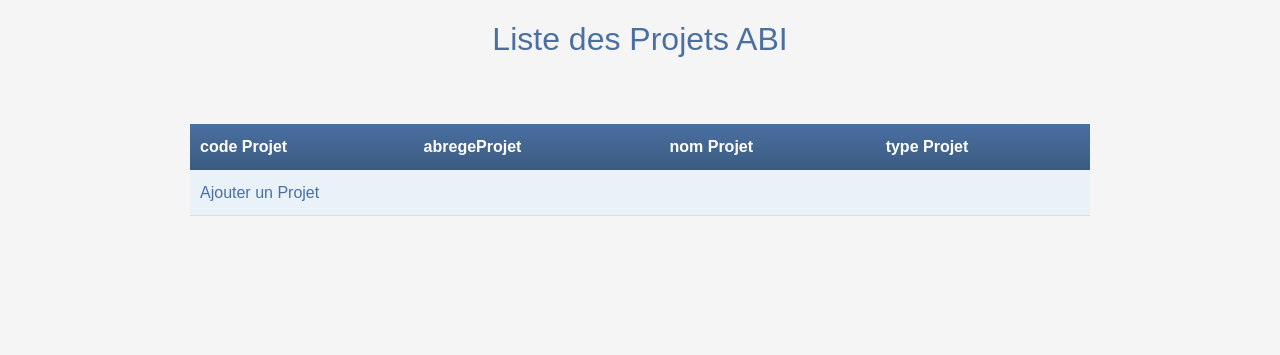
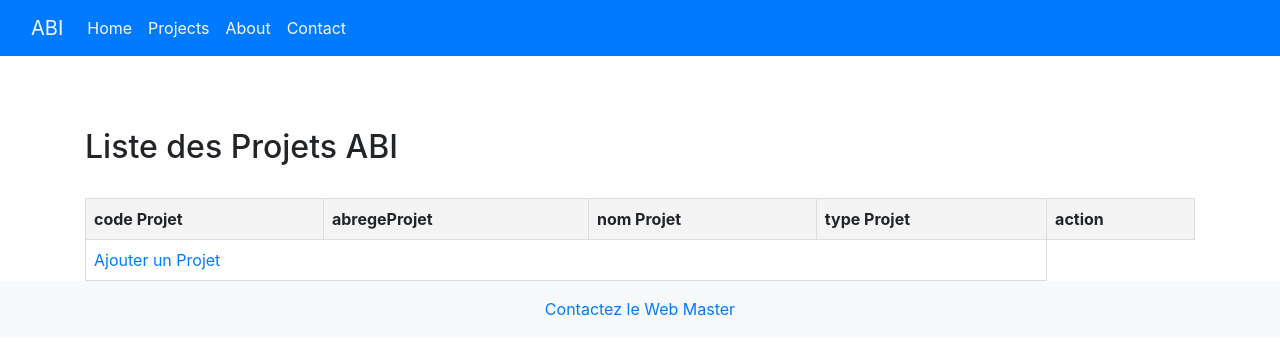
Before and after one commit to karimaweb/ABI, a PHP site: page / in a window 1280 px wide. Shown: the top 355 px of the page. Run offline with PHP 8.4, Linux system fonts and the light colour scheme; data that the repository does not hold is empty; some libraries are stand-ins or nearby versions.

Commit message:
ajouter supprimer projet à vérier les controles

```diff
--- a/contenu/css/style.css
+++ b/contenu/css/style.css
@@ -1,75 +1,57 @@
 /* Appliquer une police par défaut */
-body {
-    font-family: Arial, sans-serif;
-    background-color: #f5f5f5; /* Fond de page légèrement teinté */
-    color: #333333; /* Texte sombre mais pas noir */
-    line-height: 1.6;
-    padding: 20px;
-    margin: 0;
+h2{
+    align-content: center;
+}
+.table-container {
+    width: 100%;
+    overflow-x: auto;
 }
 
-/* Titres */
-h1 {
-    color: #4a6fa2; /* Couleur en harmonie avec le logo ABI */
-    text-align: center;
-    font-size: 2em;
-    margin-bottom: 20px;
+table {
+    width: 100%;
+    border-collapse: collapse;
 }
 
-/* Conteneur de la table pour limiter la largeur */
-.table-container {
-    max-width: 900px; /* Largeur maximale de la table */
-    margin: 0 auto; /* Centrer la table */
-    overflow-x: auto; /* Permettre un défilement horizontal si nécessaire */
+th, td {
+    border: 1px solid #ddd;
+    padding: 8px;
+    text-align: left;
 }
 
-/* Table de projets */
-table {
-    width: 100%; /* La table occupe toute la largeur du conteneur */
-    border-collapse: collapse;
-    margin-top: 20px;
+th {
+    background-color: #f4f4f4;
 }
 
-/* Style des en-têtes de table */
-th {
-    background: linear-gradient(to bottom, #4a6fa2, #3b5c80); /* Dégradé harmonieux */
-    color: white;
-    padding: 10px;
-    text-align: left;
+.actions a {
+    text-decoration: none;
+    margin-right: 8px;
+}
+
+.actions .btn-supprimer {
+    color: red;
     font-weight: bold;
 }
 
-/* Style des cellules */
-td {
-    background-color: #e9f2f9; /* Couleur douce pour les cellules */
-    padding: 10px;
-    text-align: left;
-    border-bottom: 1px solid #ddd;
+.actions .btn-supprimer:hover {
+    text-decoration: underline;
+    color: darkred;
 }
 
-/* Style de survol pour les lignes de la table */
-tr:hover {
-    background-color: #f1f1f1; /* Survol doux */
+.add-container {
+    text-align: center;
+    margin-top: 10px;
 }
 
-/* Limiter la largeur des cellules si le contenu est trop large */
-td, th {
-    max-width: 200px;
-    word-wrap: break-word;
+.btn-add {
+    display: inline-block;
+    padding: 10px 20px;
+    background-color: #28a745;
+    color: white;
+    text-decoration: none;
+    border-radius: 5px;
+    font-size: 16px;
 }
 
-/* Lien si nécessaire dans la table */
-a {
-    color: #4a6fa2;
-    text-decoration: none;
+.btn-add:hover {
+    background-color: #218838;
 }
-
-a:hover {
-    text-decoration: underline;
-}
-
-/* Mises en page générales */
-.container {
-    max-width: 1200px;
-    margin: 0 auto;
-}
--- a/controlleur/controlleur.php
+++ b/controlleur/controlleur.php
@@ -17,25 +17,34 @@ include 'modele/modele.php';
         // Affiche la liste des projets dans la vue
         require "templates/listeProjets.php";
     }
-    // function control_form_fields($abrege, $nomProjet, $typeProjet) {
-    //     $tErreurs = []; // initialise le tableau d'erreurs
-    //     if (empty($abrege)) {// je teste le champ prenom
-    //         $tErreurs['abrege'] = "Il faut remplir le champ prenom.";
-    //     } elseif (!preg_match("/^[a-zA-Z-]{2,}$/", $abrege)) {// perg_match expression reguliere
-    //         $tErreurs['abrege'] = "Le champ abrege doit comporter au moins 2 caractères alphabétiques sans chiffres.";
-    //     }
-    //     if (empty( $nomProjet)) {
-    //         $tErreurs['nomProjet'] = "Il faut remplir le champ nomProjet.";
-    //     } elseif (!preg_match("/^[a-zA-Z-]{2,}$/", $nomProjet)) {
-    //         $tErreurs['nomProjet'] = "Le nomProjet doit comporter au moins 2 caractères alphabétiques sans chiffres.";
-    //     }
-    //     if (empty( $nomProjet)) {
-    //         $tErreurs['typeProjet'] = "Il faut remplir le champ typeProjet.";
-    //     } elseif (!preg_match("/^[a-zA-Z-]{2,}$/", $ntypeProjet)) {
-    //         $tErreurs['typeProjet'] = "Le nomProjet doit comporter au moins 2 caractères alphabétiques sans chiffres.";
-    //     }
-    //     return $tErreurs; // elle me retourne un tableau d'erreurs qui fera un element de test dans mon routeur index.php
-    // }
+
+    function supprimer_projet($codeProjet){
+
+        delete_projet_by_id($codeProjet);
+        $projets = get_all_projets();
+        require "templates/listeProjets.php";
+
+    }
+
+    function control_form_fields($abrege, $nomProjet, $typeProjet) {
+        $tErreurs = []; // initialise le tableau d'erreurs
+        if (empty($abrege)) {// je teste le champ prenom
+            $tErreurs['abrege'] = "Il faut remplir le champ prenom.";
+        } elseif (!preg_match("/^[a-zA-Z-]{2,}$/", $abrege)) {// perg_match expression reguliere
+            $tErreurs['abrege'] = "Le champ abrege doit comporter au moins 2 caractères alphabétiques sans chiffres.";
+        }
+        if (empty( $nomProjet)) {
+            $tErreurs['nomProjet'] = "Il faut remplir le champ nomProjet.";
+        } elseif (!preg_match("/^[a-zA-Z-]{2,}$/", $nomProjet)) {
+            $tErreurs['nomProjet'] = "Le nomProjet doit comporter au moins 2 caractères alphabétiques sans chiffres.";
+        }
+        if (empty( $typeProjet)) {
+            $tErreurs['typeProjet'] = "Il faut remplir le champ typeProjet.";
+        } elseif (!preg_match("/^[a-zA-Z-]{2,}$/", $typeProjet)) {
+            $tErreurs['typeProjet'] = "Le typeProjet doit comporter au moins 2 caractères alphabétiques sans chiffres.";
+        }
+        return $tErreurs; // elle me retourne un tableau d'erreurs qui fera un element de test dans mon routeur index.php
+    }
 
 
 
--- a/index.php
+++ b/index.php
@@ -2,33 +2,43 @@
 require_once 'controlleur/controlleur.php';
 
 try {
-    // Vérifie si le paramètre action est défini dans l'URL
-    if (!isset($_POST["action"])) {
-        // Appelle la fonction par défaut pour afficher la liste des projets
+    if (!isset($_GET["action"])) {
+        // Action par défaut : afficher la liste des projets
         liste_projets();
     } else {
-        // Vérifie l'action spécifiée dans l'URL
-        if ($_POST["action"] == "ajouter") {
-            // Gère l'ajout de projet
-            if (isset($_POST["abrege"]) && isset($_POST["nomProjet"])&&($_POST["typeProjet"])) {
-                // Vérification des champs du formulaire
-                $erreurs = control_form_fields($_POST["abrege"], $_POST["nomProjet"], $_POST["typeProjet"]);
-
-                if (empty($erreurs)) {
-                    // Si aucune erreur, ajouter le projet
-                    ajouter_projet($_POST["nomProjet"], $_POST["abrege"], $_POST["typeProjet"]);
-                    // Afficher la liste des projets après ajout
-                    liste_projets();
+        // Vérifie quelle action est demandée
+        if ($_GET["action"] == "suppr") {
+            if (isset($_GET["codeProjet"])) {
+                // Supprimer un projet
+                supprimer_projet($_GET["id"]);
+            } else {
+                throw new Exception("<span style='color:red'>Aucun code projet n'a été envoyé</span>");
+            }
+        } elseif ($_GET["action"] == "ajouter") {
+            if ($_SERVER["REQUEST_METHOD"] === "POST") {
+                // Vérifie si tous les champs nécessaires sont fournis
+                if (isset($_POST["abrege"]) && isset($_POST["nomProjet"]) && isset($_POST["typeProjet"])) {
+                    // Validation des champs
+                    $erreurs = control_form_fields($_POST["abrege"], $_POST["nomProjet"], $_POST["typeProjet"]);
+                    if (empty($erreurs)) {
+                        // Ajouter le projet s'il n'y a pas d'erreur
+                        ajouter_projet($_POST["nomProjet"], $_POST["abrege"], $_POST["typeProjet"]);
+                        // Afficher la liste des projets après ajout
+                        liste_projets();
+                    } else {
+                        // Affiche le formulaire avec les erreurs
+                        require "vue/ajoutProjet.php";
+                    }
                 } else {
-                    // Si des erreurs existent, réafficher le formulaire d'ajout
-                    require "templates/ajoutProjet.php";
+                    // Affiche le formulaire si des champs sont manquants
+                    require "vue/ajoutProjet.php";
                 }
             } else {
-                // Affiche le formulaire d'ajout si aucune donnée n'est envoyée
-                require "templates/ajoutProjet.php";
+                // Affiche le formulaire d'ajout si aucune requête POST n'est reçue
+                require "vue/ajoutProjet.php";
             }
         } else {
-            // Si l'action est inconnue, générer une erreur
+            // Si l'action est inconnue, lève une exception
             throw new Exception("<h1>Action inconnue : {$_GET['action']}</h1>");
         }
     }
--- a/modele/modele.php
+++ b/modele/modele.php
@@ -27,6 +27,26 @@
         }
         return $projets;
     }
+    function get_projet_by_id($codeProjet)
+{
+
+    $connexion = connect_db();
+    $sql = "SELECT * from projets WHERE codeProjet = :codeProjet";
+    $reponse = $connexion->prepare($sql);
+    $reponse->bindParam(':id', $codeProjet, PDO::PARAM_INT);
+    $reponse->execute();
+    return $reponse->fetch();
+}
+
+    function delete_projet_by_id($codeProjet)
+    {
+        $connexion = connect_db();
+        $sql = " DELETE FROM projets WHERE codeProjet = :codeProjet ";
+        $reponse = $connexion->prepare($sql);
+        $reponse->bindValue(":codeProjet", intval($codeProjet), PDO::PARAM_INT);
+        $reponse->execute();
+    }
+
     function insert_projet($abrege, $nomProjet, $typeProjet) {
         $connexion = connect_db();
         $sql = "INSERT INTO projets(abrege, nomProjet, typeProjet) VALUES (:abrege, :nomProjet, :typeProjet)";
--- a/templates/ajoutProjet.php
+++ b/templates/ajoutProjet.php
@@ -3,7 +3,6 @@
 $title = "Ajouter un Projet";
 ob_start();
 ?>
-<h1>Ajout d'un Projet</h1>
 <br><br>
 
 <form action= "index.php?action=ajouter" method="POST" id="monform">
--- a/templates/baselayout.php
+++ b/templates/baselayout.php
@@ -1,15 +1,59 @@
 <!DOCTYPE html>
 <html lang="fr">
+
 <head>
     <meta charset="UTF-8">
     <meta name="viewport" content="width=device-width, initial-scale=1.0">
     <meta http-equiv="X-UA-Compatible" content="ie=edge">
-        <title><?=$title ?></title>
+    <title><?= $title ?></title> <!-- Titre intégré -->
     <link rel="stylesheet" href="https://maxcdn.bootstrapcdn.com/bootstrap/4.0.0/css/bootstrap.min.css">
-        <link rel="stylesheet" href="contenu/css/style.css">
+    <link rel="stylesheet" href="contenu/css/style.css"> <!-- Feuille de style existante -->
+</head>
 
-    </head>
 <body>
-        <?=$content ?>
+    <!-- Header avec la navbar -->
+    <header>
+        <nav class="navbar navbar-expand-lg bg-primary">
+            <div class="container-fluid">
+                <a class="navbar-brand text-light" href="#">ABI</a>
+                <button class="navbar-toggler" type="button" data-bs-toggle="collapse" data-bs-target="#navbarSupportedContent" aria-controls="navbarSupportedContent" aria-expanded="false" aria-label="Toggle navigation">
+                    <span class="navbar-toggler-icon"></span>
+                </button>
+                <div class="collapse navbar-collapse" id="navbarSupportedContent">
+                    <ul class="navbar-nav me-auto mb-2 mb-lg-0">
+                        <li class="nav-item">
+                            <a class="nav-link active text-light" href="#">Home</a>
+                        </li>
+                        <li class="nav-item">
+                            <a class="nav-link text-light" href="#">Projects</a>
+                        </li>
+                        <li class="nav-item">
+                            <a class="nav-link text-light" href="#">About</a>
+                        </li>
+                        <li class="nav-item">
+                            <a class="nav-link text-light" href="#">Contact</a>
+                        </li>
+                    </ul>
+                </div>
+            </div>
+        </nav>
+    </header>
+
+    <!-- Contenu principal -->
+    <div id="contenu" class="container mt-4">
+        <h1><?= $title ?></h1> <!-- Titre affiché dans le contenu -->
+        <?= $content ?> <!-- Contenu principal -->
+    </div>
+
+    <!-- Footer -->
+    <footer id="footer" class="bg-light text-center py-3">
+        <a href="#" class="text-primary">Contactez le Web Master</a>
+    </footer>
+
+    <!-- Scripts Bootstrap -->
+    <script src="https://code.jquery.com/jquery-3.2.1.slim.min.js"></script>
+    <script src="https://cdnjs.cloudflare.com/ajax/libs/popper.js/1.12.9/umd/popper.min.js"></script>
+    <script src="https://maxcdn.bootstrapcdn.com/bootstrap/4.0.0/js/bootstrap.min.js"></script>
 </body>
+
 </html>
--- a/templates/listeProjets.php
+++ b/templates/listeProjets.php
@@ -1,8 +1,9 @@
 <?php
-$title = "Les Projets";
+$title = "";
 ob_start();
 ?>
-<h1>Liste des Projets ABI</h1>
+<br><br>
+<h2>Liste des Projets ABI</h2>
 <br>
 <div class="table-container">
 <table>
@@ -11,6 +12,7 @@ ob_start();
         <th>abregeProjet</th>
         <th>nom Projet</th>
         <th>type Projet</th>
+        <th>action</th>
     </tr>
     <?php
 
@@ -20,8 +22,9 @@ ob_start();
     echo "<td>{$projet['abrege']}</td>";
     echo "<td>{$projet['nomProjet']}</td>";
     echo "<td>{$projet['typeProjet']}</td>";
-    echo "<td class='colsuppr'><a href=index.php?action=suppr&id=$projet[id_membre]>Supprimer</a></td>";
-    echo "<td class='colsuppr'><a href=index.php?action=modif&id=$projet[id_membre]>Modifier</a></td>";
+
+    echo "<td class='colsuppr'><a href=index.php?action=suppr&codeProjet=$projet[codeProjet]>Supprimer</a></td>";
+    echo "<td class='colsuppr'><a href=index.php?action=modif&codeProjet=$projet[codeProjet]>Modifier</a></td>";
     echo "</tr>";
 
 }
```
Lines whose indentation alone changed are shown as unchanged.
